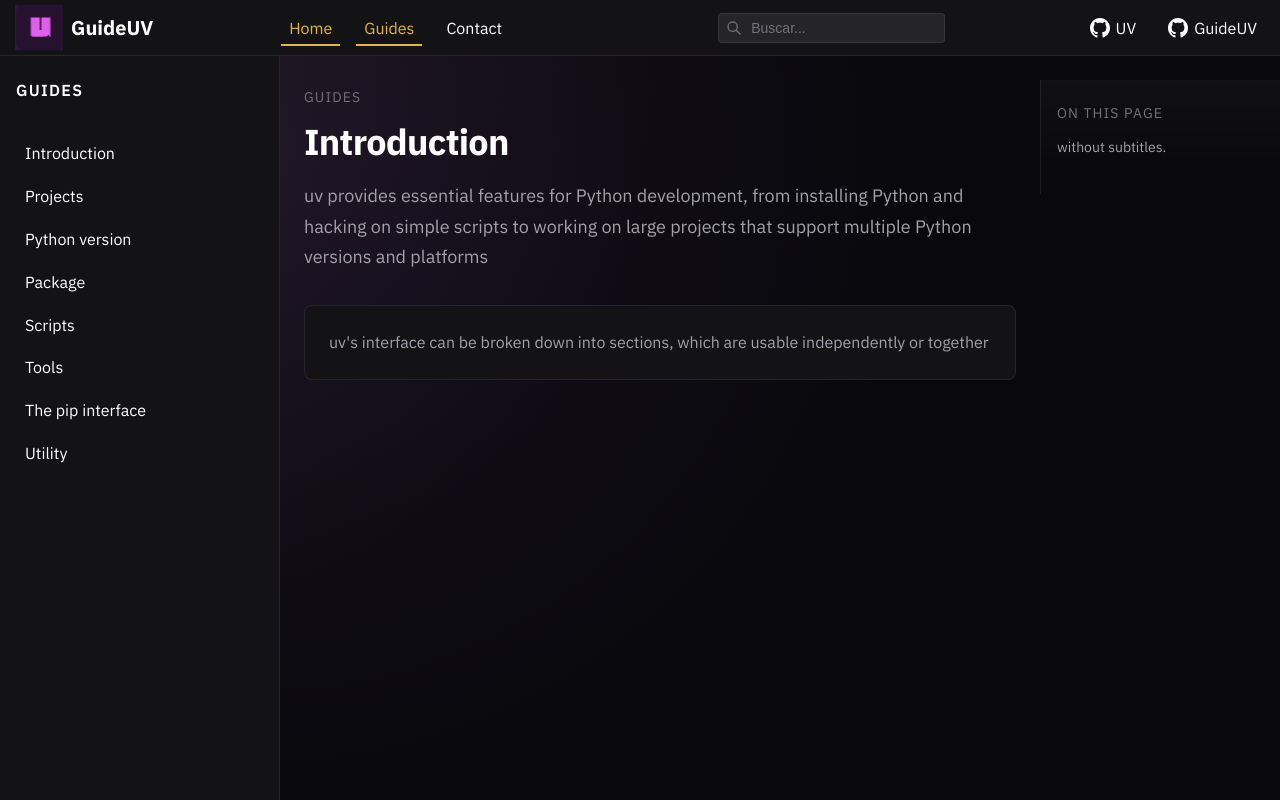
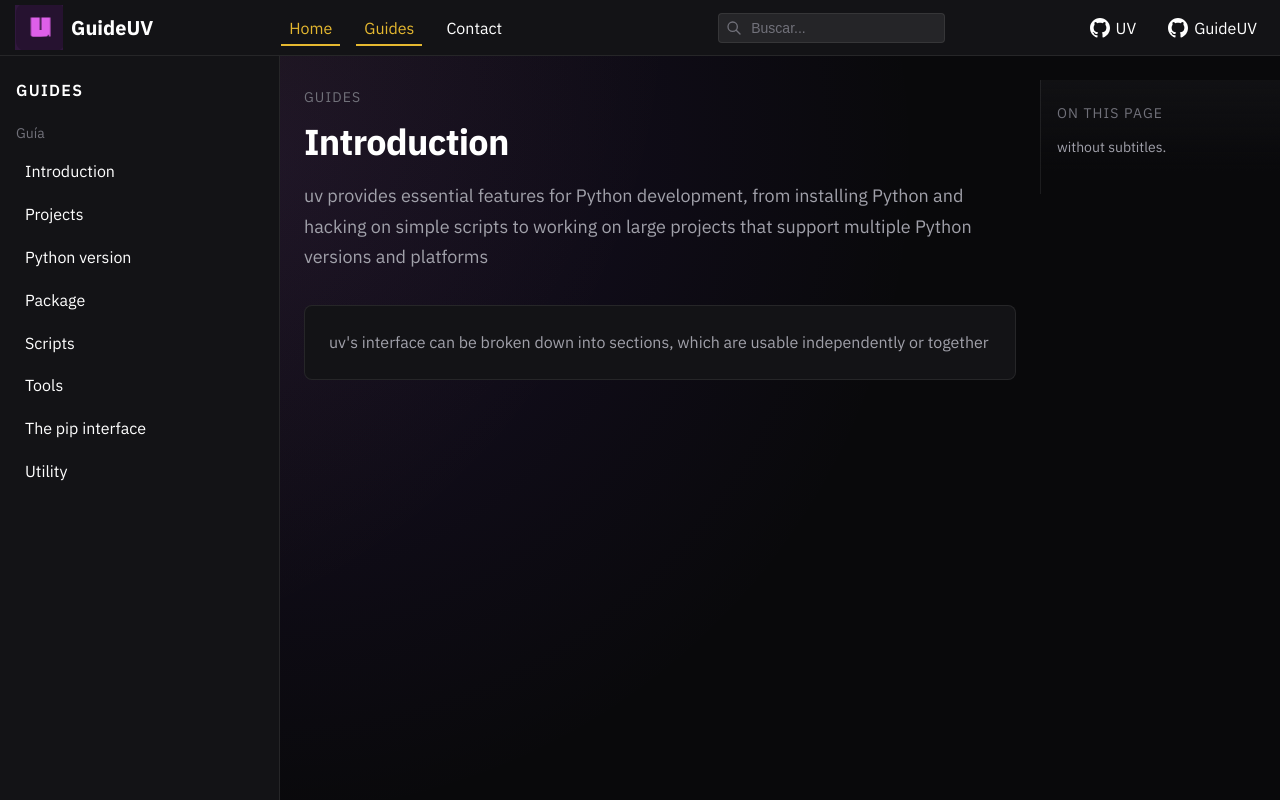
Before and after one commit to Hector-2710/guideuv, an Angular app: page /guides/first-step in a window 1280 px wide. Built offline with nearby package versions, Linux system fonts and the light colour scheme.

Commit message:
🐛 fix: use index tracking and static section title

```diff
--- a/src/app/guides/guides-left-nav/guides-left-nav.component.html
+++ b/src/app/guides/guides-left-nav/guides-left-nav.component.html
@@ -14,9 +14,9 @@
 
   @if (hasSections()) {
     <nav class="guides-left-nav__nav" aria-label="Navegación de guías">
-      @for (section of sections(); track section.label) {
+      @for (section of sections(); track $index) {
         <div class="guides-left-nav__section">
-          <span class="guides-left-nav__section-title">{{ section.label }}</span>
+          <span class="guides-left-nav__section-title">Guía</span>
           <ul class="guides-left-nav__list">
             @for (item of section.items; track item.slug) {
               <li class="guides-left-nav__item">
```
